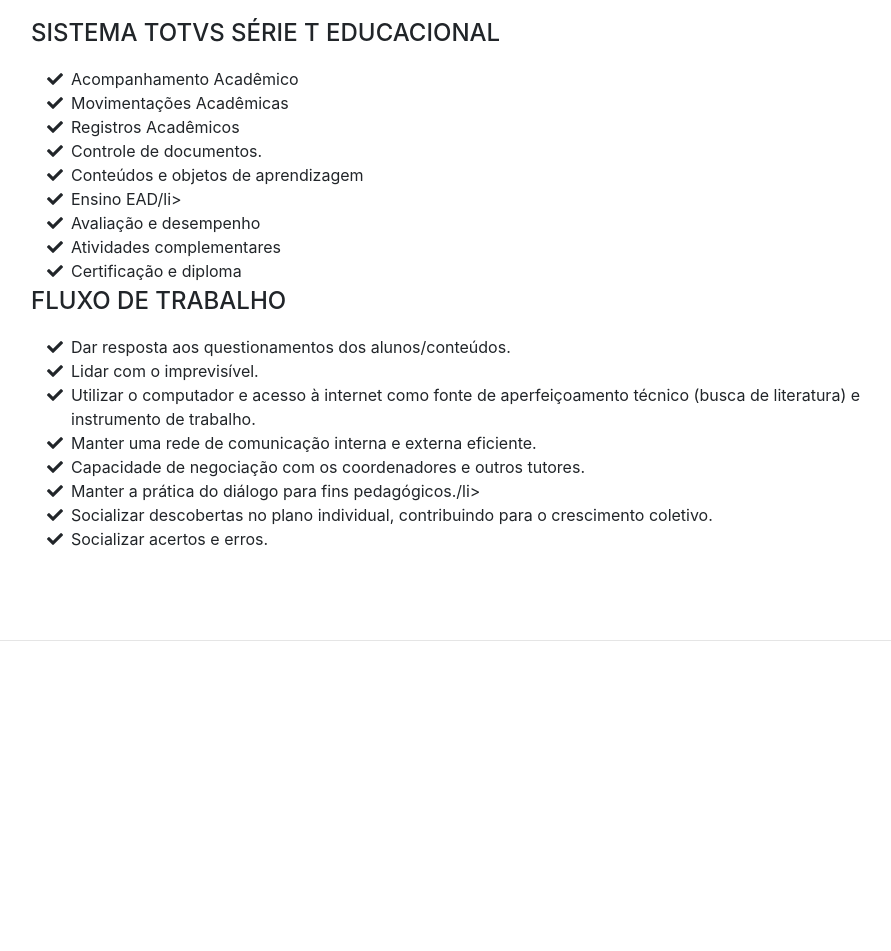
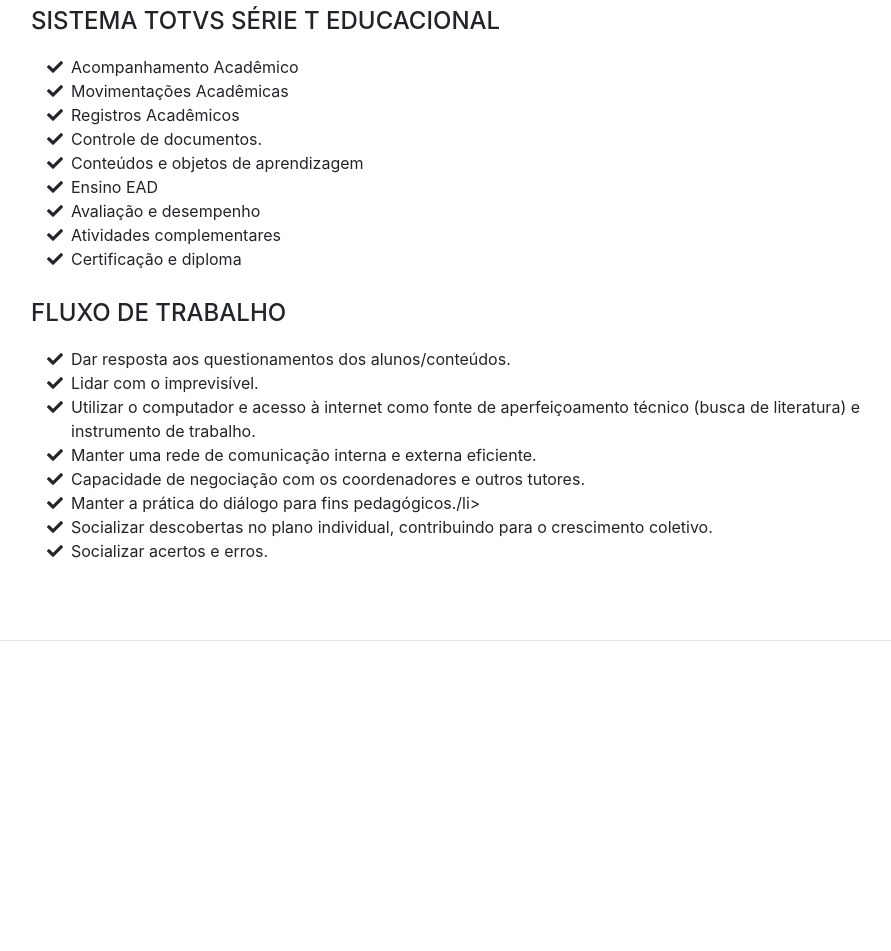
Before and after one commit to marinagarcia89/marinagarcia89.github.io, a website with bundled scripts: page pages/index.html in a window 1280 px wide. Shown: the part 2692-3643 px from the top of the page, without its empty margins (289-1180 px from the left). Built offline with nearby package versions, Linux system fonts and the light colour scheme; a web font is replaced by a local one.

Commit message:
ATUALIZAR portfolio

```diff
--- a/pages/index.html
+++ b/pages/index.html
@@ -202,14 +202,14 @@
 				Registros Acadêmicos </li>
 			<li>
 			<i class="fa-li fa fa-check"></i>
-				Controle de documentos.</li>
+				Controle de documentos. </li>
 
 			<li>
 			<i class="fa-li fa fa-check"></i>
 				Conteúdos e objetos  de aprendizagem</li>
 			<li>
 			<i class="fa-li fa fa-check"></i>
-				Ensino EAD/li>
+				Ensino EAD</li>
 			<li>
 			<i class="fa-li fa fa-check"></i>
 				Avaliação e desempenho</li>
@@ -223,7 +223,7 @@
 
 
         </ul>
-
+        <br>
         <div class="subheading mb-3">FLUXO DE TRABALHO</div>
         <ul class="fa-ul mb-0">
 			<li>
```
